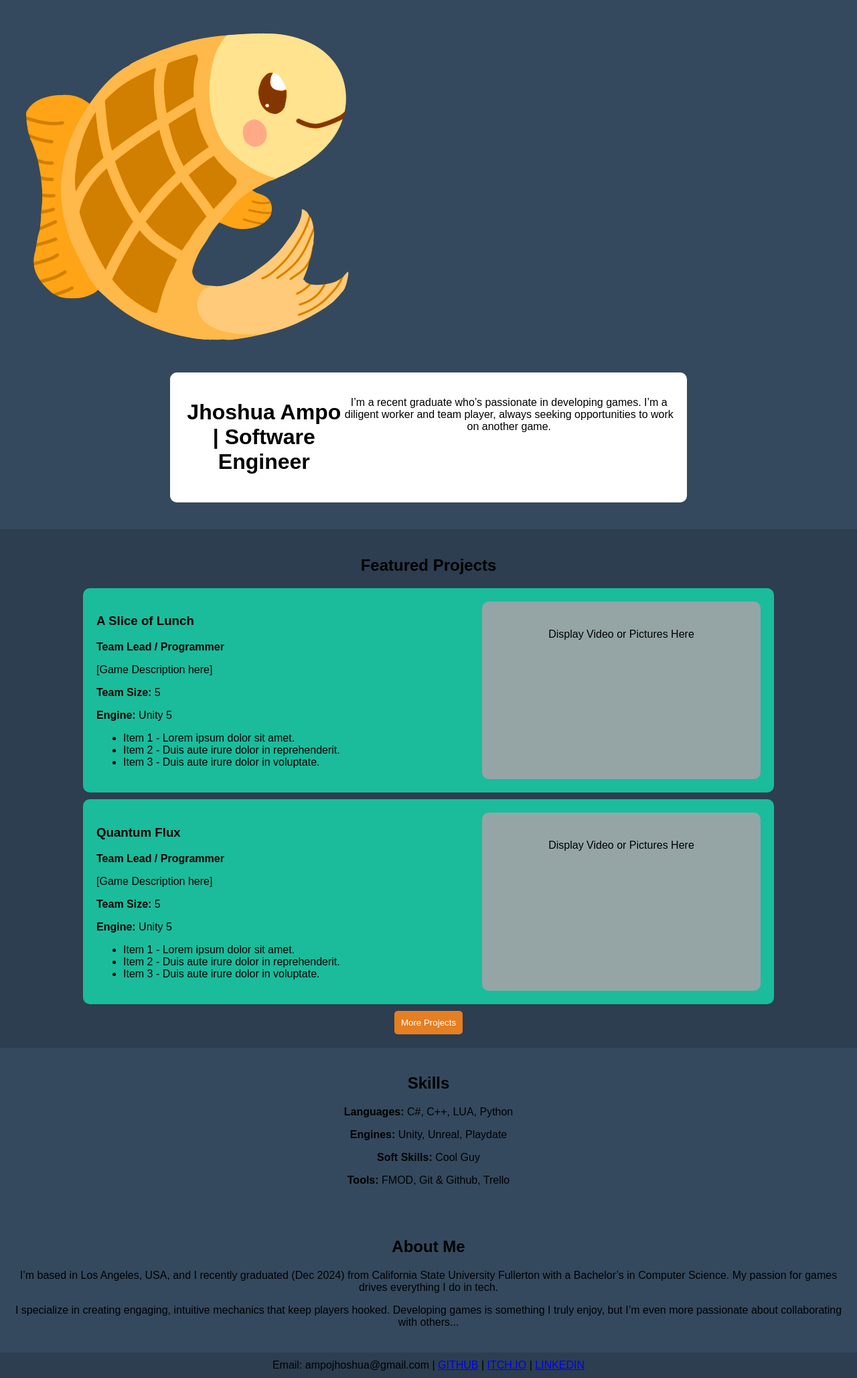
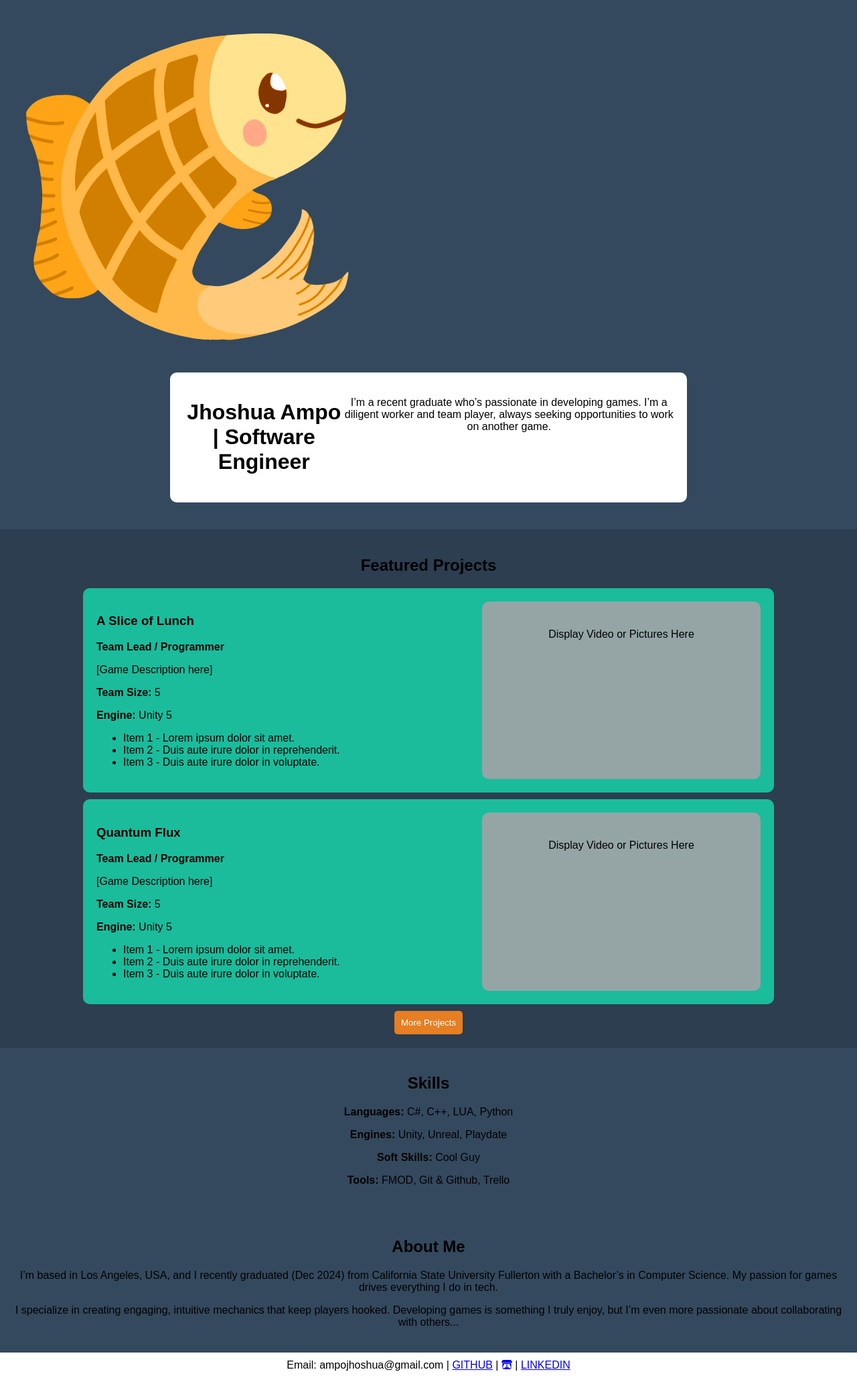
Before and after one commit to Waffle-Fish/Waffle-Fish.github.io, a Jekyll site: the page built from README.md, in a window 1280 px wide. Shown: the whole page at 67% size. Built offline with Jekyll 4.4.1, drawn with Linux system fonts in a browser that asks for light colours; nearby versions of some CDN libraries; our own code applies the rules of GitHub Pages for plain Markdown files.

Commit message:
update footer

```diff
--- a/_layouts/default.html
+++ b/_layouts/default.html
@@ -74,7 +74,7 @@
     </section>
 
     <footer class="footer">
-        <a>Email: ampojhoshua@gmail.com</a> | <a href="https://github.com/Waffle-Fish">GITHUB</a> | <a href="https://wafflefish.itch.io/">ITCH.IO</a> | <a href="https://www.linkedin.com/in/jhoshua-ampo/">LINKEDIN</a>
+        <a>Email: ampojhoshua@gmail.com</a> | <a href="https://github.com/Waffle-Fish">GITHUB</a> | <a href="https://wafflefish.itch.io/"><i class="fa-brands fa-itch-io"></i></a> | <a href="https://www.linkedin.com/in/jhoshua-ampo/">LINKEDIN</a>
     </footer>
 
 </body>
--- a/assets/style.css
+++ b/assets/style.css
@@ -77,7 +77,7 @@ body {
 .footer {
   text-align: center;
   padding: 10px;
-  background: #2C3E50;
+  background: white;
 }
 
 .hero-text {
```
